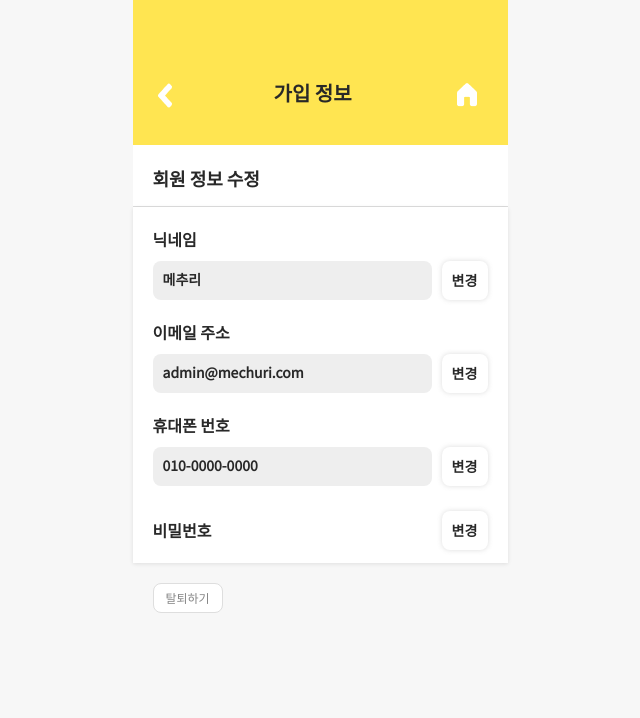
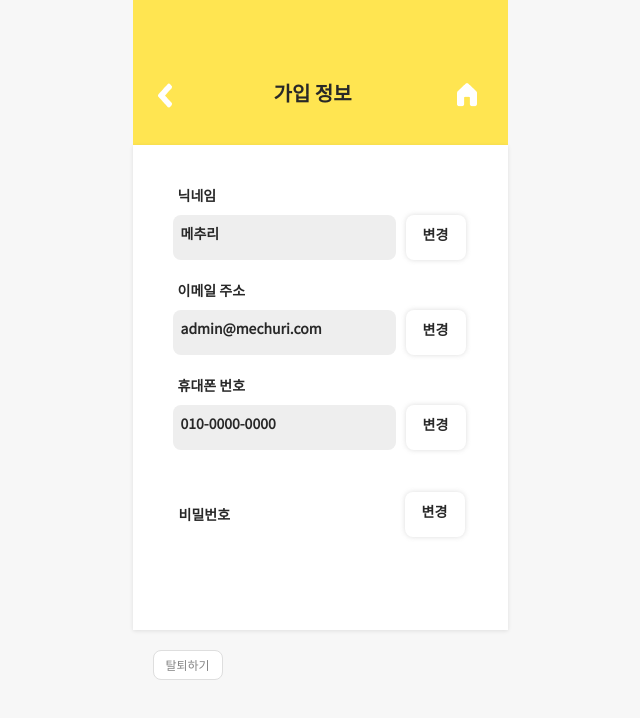
Before and after one commit to hanHappy/MECHURI, a plain HTML site: page edit-user-info.html in a window 1280 px wide. Shown: the whole page, without its empty margins (320-960 px from the left). Drawn offline with Linux system fonts and the light colour scheme.

Commit message:
change layout edit-user-info

```diff
--- a/css/edit-user-info.css
+++ b/css/edit-user-info.css
@@ -45,14 +45,6 @@ body{
     margin-left: 16px;
 }
 
-.edit-user-info-wrapper{
-    width:375px;
-    height:61px;
-    background-color: white;
-    /*피그마 수치 0.4*/
-    /* border-bottom: 0.3px solid rgba(0, 0, 0, 0.2); */
-    border-bottom: var(--bottom-stroke);
-}
 
 h1{
     font-size: 20px;
@@ -61,20 +53,26 @@ h1{
 
 ul{
     margin:0 20px 0 0;
-    padding: 20px;
-    font-size: 18px;
+    padding-left: 25px;
+    font-size: 14px;
     color: #282828;
     font-weight: bold;
+}
+
+li{
+    list-style: none;
+    padding: 0 0 0 8px;
 }
 
 /*닉네임 이메일주소 휴대폰번호 비번 묶음*/
 .edit-user-total{
     width: 375px;
-    height: 356px;
+    height: 465px;
     font-size: 16px;
     font-weight: bold;
     box-shadow: 0px 1px 4px rgba(0,0,0, 0.1);
     background-color: #ffffff;
+    padding-top: 20px;
 }
 /*개별 묶음*/
 .edit-user-wrapper{
@@ -91,13 +89,13 @@ ul{
     display: flex;
     justify-content: center;
     align-items: flex-start;
-    padding: 0 20px;
+    margin-left: 44px;
 
 }
 /*정보표시 + 변경버튼*/
 .info-box{
-    width:335px;
-    height: 39px;
+    width:295px;
+    height: 45px;
     margin:10px auto;
     display: flex;
     flex-direction: row;
@@ -106,8 +104,8 @@ ul{
 
 /*회원 정보 표시*/
 .box{
-    width:279px;
-    height:39px;
+    width:223px;
+    height:45px;
     line-height: 36px;
     background-color: #eeeeee;
     font-size: 14px;
@@ -118,15 +116,12 @@ ul{
     margin-top: 10px;
 }
 
-li{
-    list-style: none;
-    padding: 0 0 0 10px;
-}
+
 
 /*변경*/
 .change-btn {
-    width:46px;
-    height:39px;
+    width:60px;
+    height:45px;
     z-index: 999;
     box-shadow: 0px 0px 5px rgba(117, 117, 117, 0.25);
     border-radius: 8px;
@@ -137,6 +132,18 @@ li{
 
 }
 
+.pwd-change-btn{
+    width:60px;
+    height:45px;
+    z-index: 999;
+    box-shadow: 0px 0px 5px rgba(117, 117, 117, 0.25);
+    border-radius: 8px;
+    text-align: center;
+    line-height: 39px;
+    font-size: 14px;
+    margin-left: 60px;
+}
+
 .info-box a{
     color: #282828;
     text-decoration-line: none;
@@ -144,10 +151,11 @@ li{
 }
 
 .change-pwd-wrapper{
-    width: 335px;
+    width: 288px;
     height: 69px;
     justify-content: space-between;
     align-items: center;
+    margin-top: 20px;
 }
 
 .change-pwd-wrapper a{
@@ -158,6 +166,8 @@ li{
 
 .change-pwd-text{
     line-height: 39px;
+    font-size: 14px;
+    padding-left: 2px;
 }
 
 .withdraw-btn{
--- a/css/like-list.css
+++ b/css/like-list.css
@@ -106,9 +106,6 @@ ul{
 
 }
 
-/* .restau-list-total{
-
-} */
 
 /* 찜한목록 카드 이미지 전체 */
 .like-restau-list{
--- a/edit-user-info.html
+++ b/edit-user-info.html
@@ -20,16 +20,16 @@
         </div>
     </header>
     <main>
-        <!--찜한 목록 / 평가목록-->
-        <div class="edit-user-info-wrapper">
+
+        <!-- <div class="edit-user-info-wrapper">
             <div class="edit-user-info-txt">
                 <ul>회원 정보 수정</ul>
             </div>
-        </div>
+        </div> -->
         <div class="edit-user-total">
             <div class="edit-user-wrapper">
                 <!-------------- 닉네임 ---------------------->
-                <div class="nickname">닉네임</div>
+                <div class="nickname"><ul>닉네임</ul></div>
                 <div class="info-box">
                     <div class ="box"><li>메추리</li></div>
                     <a class="change-btn" href="#">변경</a>
@@ -37,7 +37,7 @@
             </div>
                 <!-------------- 이메일주소 ---------------------->
             <div class="edit-user-wrapper">
-                <div>이메일 주소</div>
+                <div><ul>이메일 주소</ul></div>
                 <div class="info-box">
                     <div class ="box"><li>admin@mechuri.com</li></div>
                     <a class="change-btn" href="#">변경</a>
@@ -46,7 +46,7 @@
             </div>
             <!-------------- 휴대폰 번호 ---------------------->
             <div class="edit-user-wrapper">
-                <div>휴대폰 번호</div>
+                <div><ul>휴대폰 번호</ul></div>
                 <div class="info-box">
                     <div class ="box"><li>010-0000-0000</li></div>
 
@@ -57,7 +57,7 @@
             <!-------------- 비밀번호 ---------------------->
             <div class="change-pwd-wrapper">
                 <span class="change-pwd-text">비밀번호</span>
-                <a class="change-btn">변경</a>
+                <a class="pwd-change-btn">변경</a>
             </div>
         </div>
 
```
